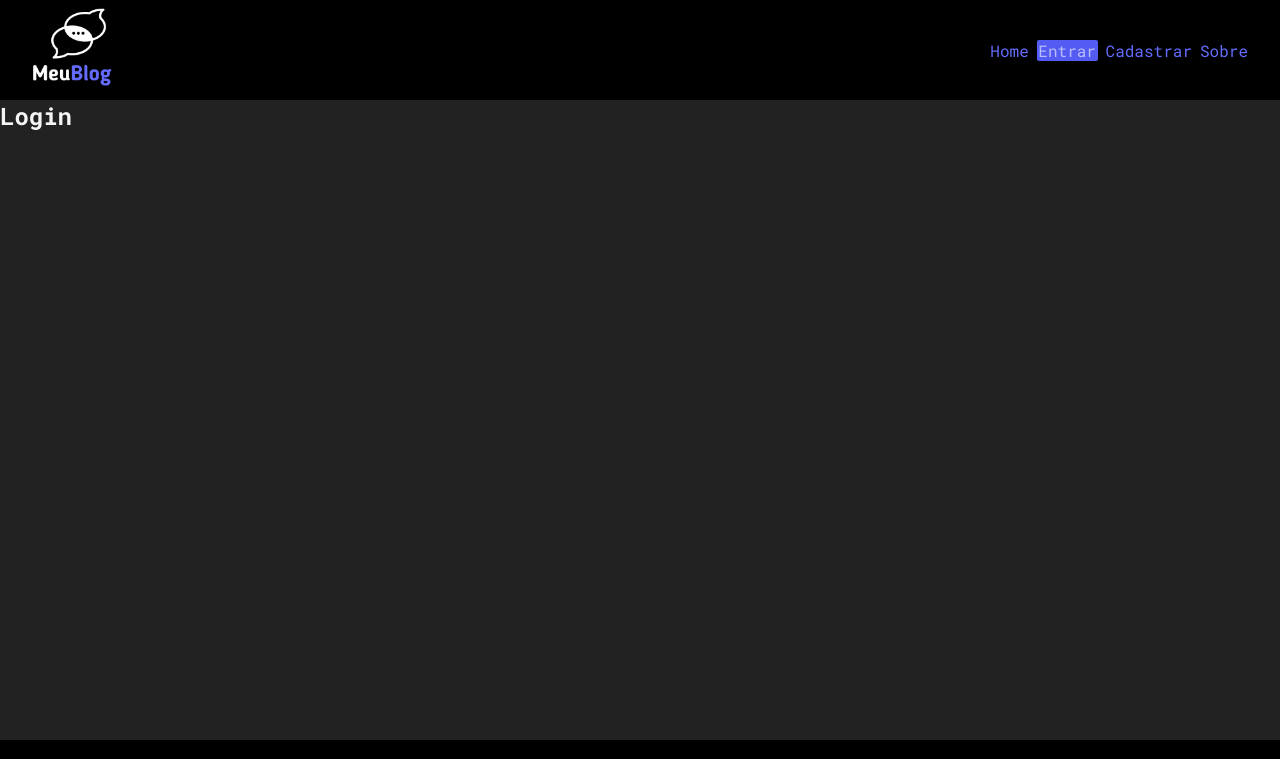
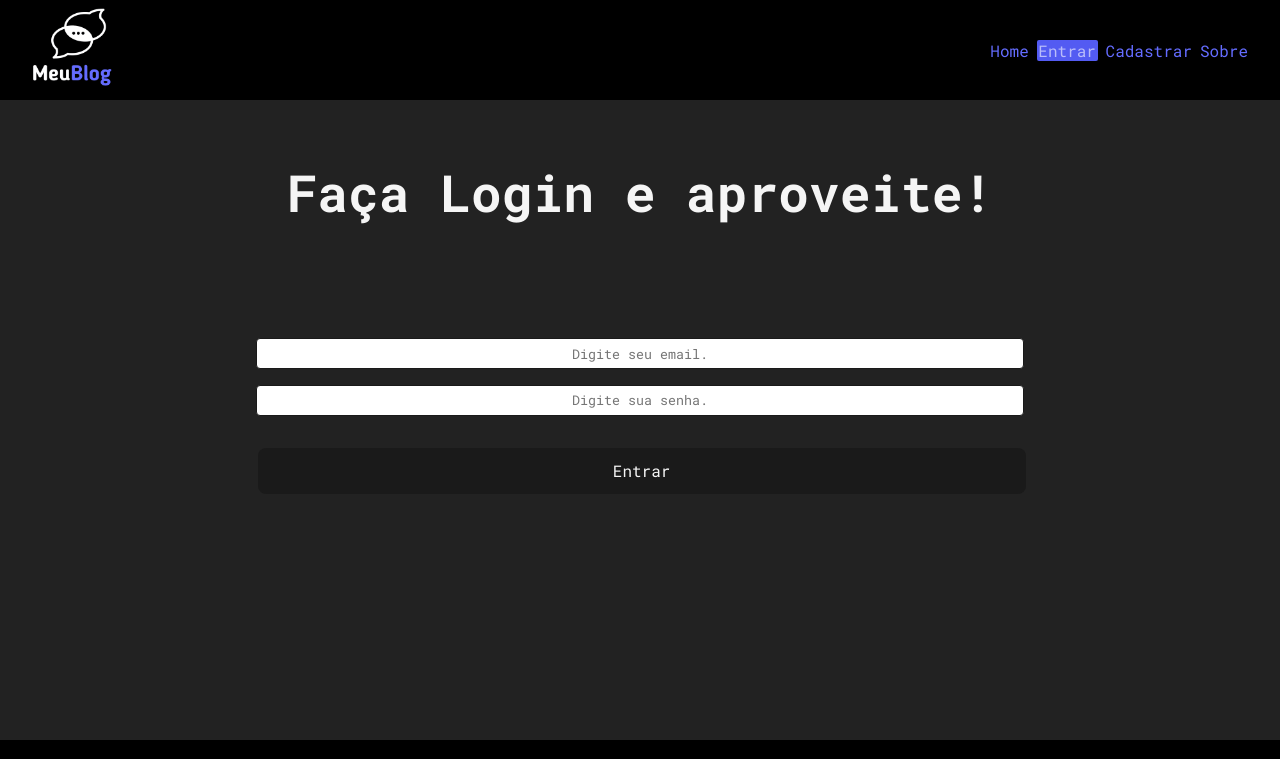
Before and after one commit to alexandreSouza31/Meu_Blog, a React (Vite) app: page /login in a window 1280 px wide. Shown: the top 759 px of the page. Built offline with nearby package versions, Linux system fonts and the light colour scheme.

Commit message:
will add the login page

```diff
--- /dev/null
+++ b/src/pages/Login/Login.css
@@ -0,0 +1,7 @@
+.login_container{
+    display: flex;
+    flex-direction: column;
+    justify-content: center;
+    width: 100%;
+    height: 60vh;
+}
--- a/src/pages/Login/Login.jsx
+++ b/src/pages/Login/Login.jsx
@@ -1,7 +1,26 @@
+import "./Login.css";
+
 const Login = () => {
     return (
-        <div>
-            <h2>Login</h2>
+        <div className="login_container">
+            <h1>Faça Login e aproveite!</h1>
+            <form>
+                    <input
+                        type="email"
+                        name="email"
+                        required
+                        placeholder="Digite seu email."
+                    />
+
+                    <input
+                        type="password"
+                        name="password"
+                        required
+                        placeholder="Digite sua senha."
+                    />
+
+                <input type="button" value="Entrar" />
+            </form>
         </div>
     )
 }
```
